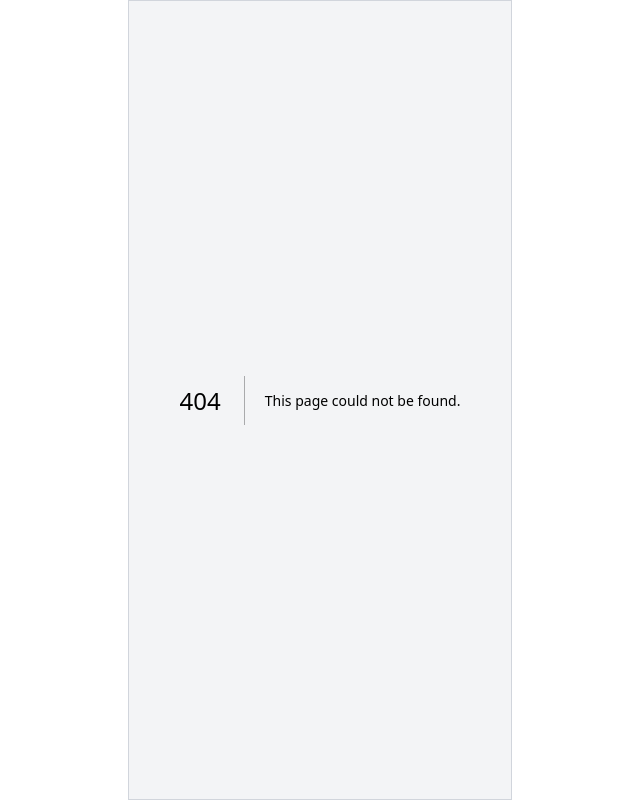
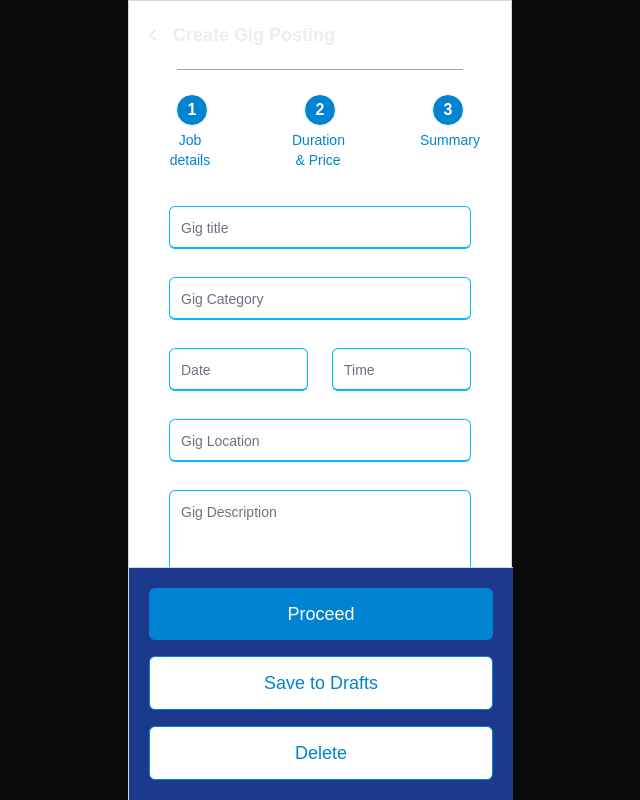
Before and after one commit to MaiCrespo/PocketGig, a Next.js app: page /gig-posting in a window 1280 px wide. Before the commit this address had no page. Shown: the whole page, without its empty margins (320-960 px from the left). Built offline with nearby package versions, Linux system fonts and the light colour scheme.

Commit message:
create initial second screen

```diff
--- /dev/null
+++ b/app/gig-posting/page.jsx
@@ -0,0 +1,35 @@
+"use client";
+
+import CreationFooter from "@/components/CreationFooter";
+import InputField from "@/components/InputField";
+import Stepper from "@/components/Stepper";
+import StepsHeader from "@/components/StepsHeader";
+
+export default function CreatePostingPage() {
+  return (
+    <div className="bg-white h-screen flex flex-col">
+      <StepsHeader />
+      <Stepper />
+
+      <div className="mt-20 px-10">
+        <InputField id="gig-title" label="Gig title" />
+        <InputField id="gig-category" label="Gig Category" />
+
+        <div className="grid grid-cols-2 gap-6">
+          <InputField id="gig-date" label="Date" />
+          <InputField id="gig-time" label="Time" />
+        </div>
+        <InputField id="gig-location" label="Gig Location" />
+        <InputField
+          id="gig-description"
+          label="Gig Description"
+          isTextarea
+          rows={5}
+        />
+        <div className=""></div>
+      </div>
+
+      <CreationFooter />
+    </div>
+  );
+}
```
